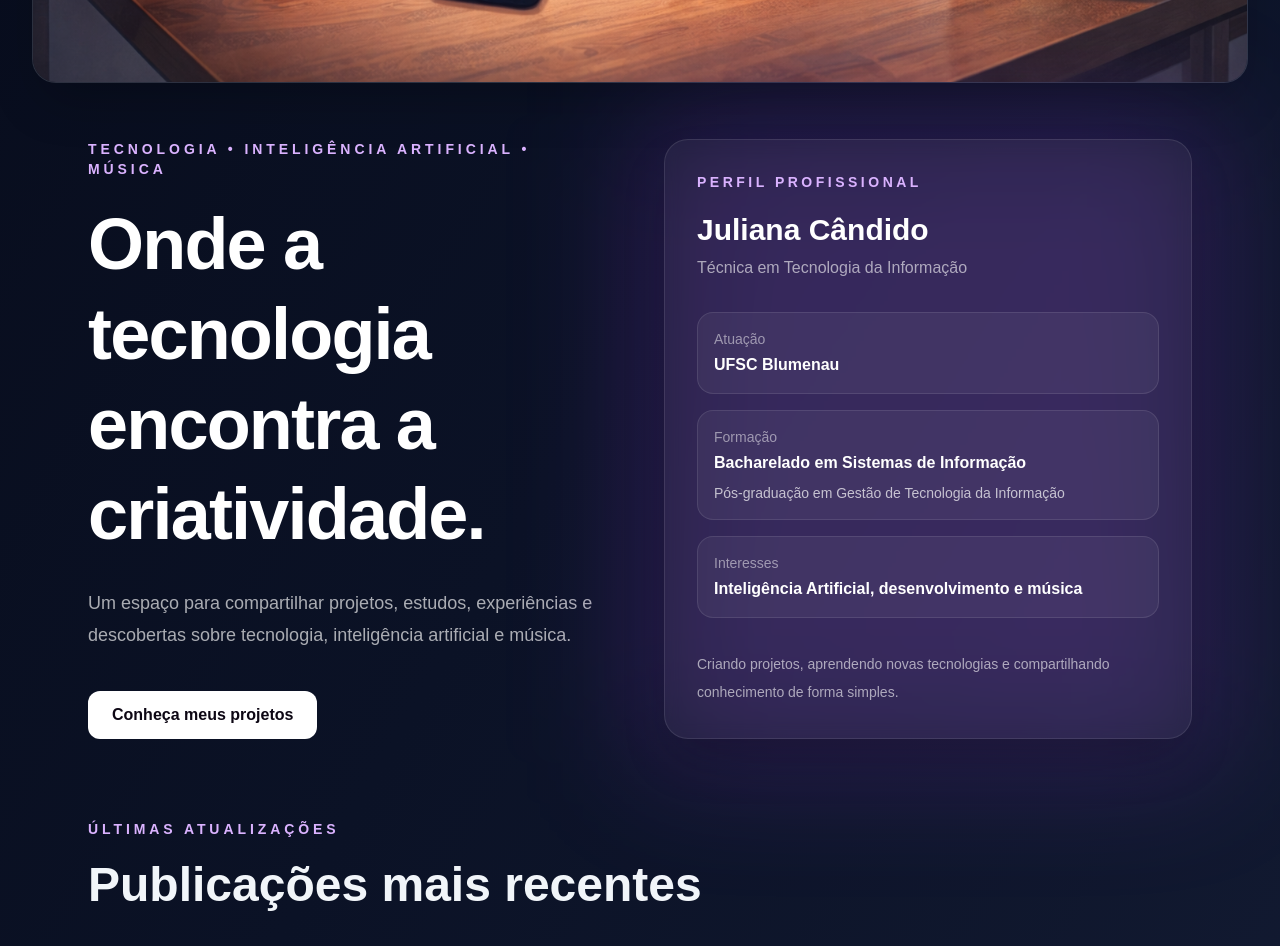
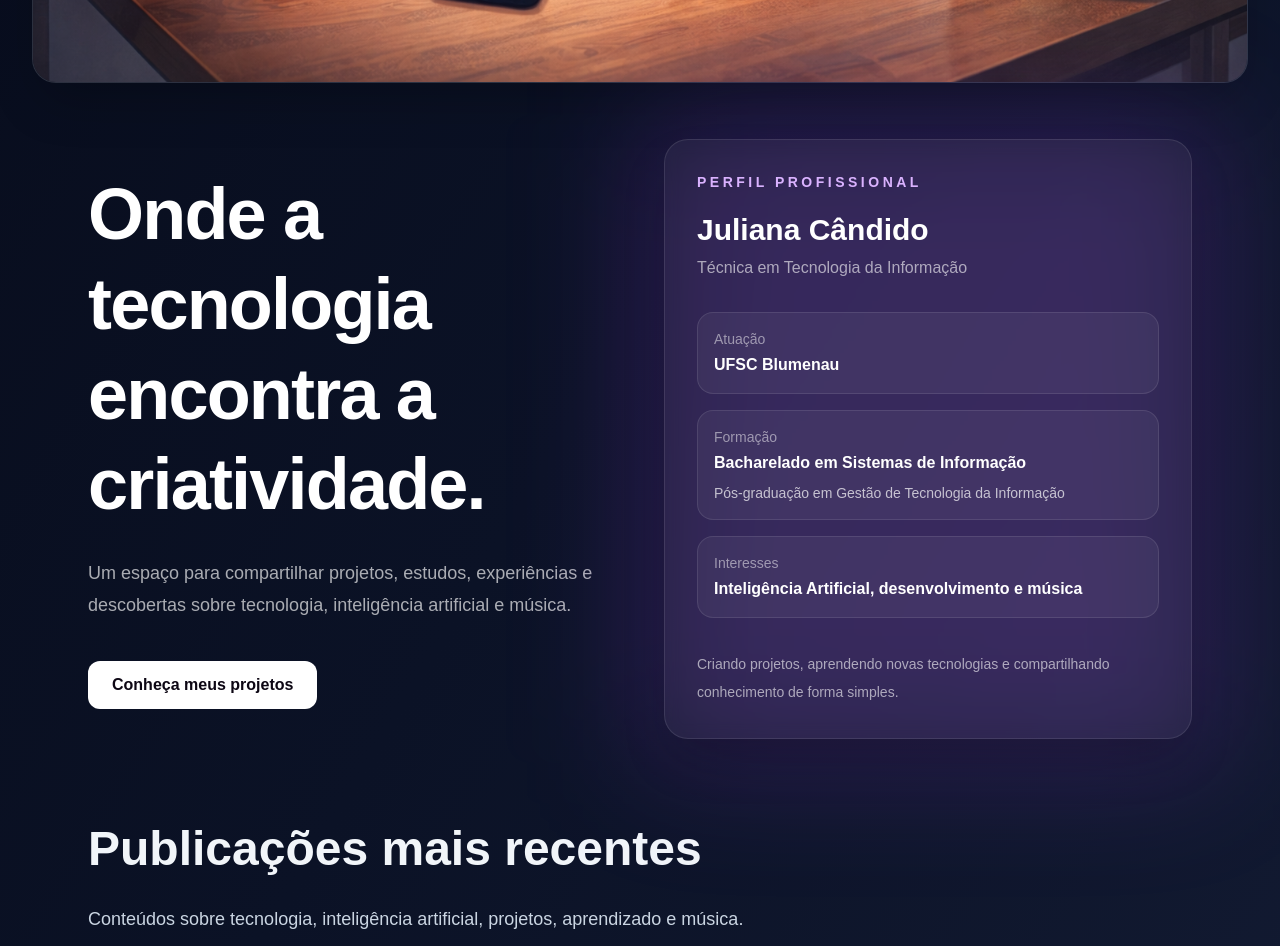
Before and after one commit to j-candido/tecnologia-e-acordes, a Next.js app: page / in a window 1280 px wide. Shown: the part 760-1706 px from the top of the page. Built offline with nearby package versions, Linux system fonts and the light colour scheme; no server answers.

Commit message:
Atualização página incial

```diff
--- a/components/Hero.tsx
+++ b/components/Hero.tsx
@@ -7,10 +7,6 @@ export default function Hero() {
         className="mx-auto grid max-w-6xl items-center gap-12 px-6 pb-8 pt-8 md:pt-14 lg:grid-cols-2"
     >
         <div className="max-w-2xl">
-            <p className="mb-5 text-sm font-semibold uppercase tracking-[0.28em] text-purple-300">
-                Tecnologia • Inteligência Artificial • Música
-            </p>
-
           <h1 className="text-5xl font-bold leading-tight tracking-tight sm:text-6xl lg:text-7xl">
             Onde a tecnologia encontra a criatividade.
           </h1>
--- a/components/LatestPosts.tsx
+++ b/components/LatestPosts.tsx
@@ -33,11 +33,7 @@ export default async function LatestPosts() {
   return (
     <section className="mx-auto max-w-6xl px-6 pb-20 pt-12">
       <div className="max-w-4xl">
-        <p className="text-sm font-semibold uppercase tracking-[0.28em] text-purple-300">
-          Últimas atualizações
-        </p>
-
-        <h2 className="mt-4 text-4xl font-bold leading-tight text-slate-100 md:text-5xl">
+        <h2 className="text-4xl font-bold leading-tight text-slate-100 md:text-5xl">
           Publicações mais recentes
         </h2>
 
```
